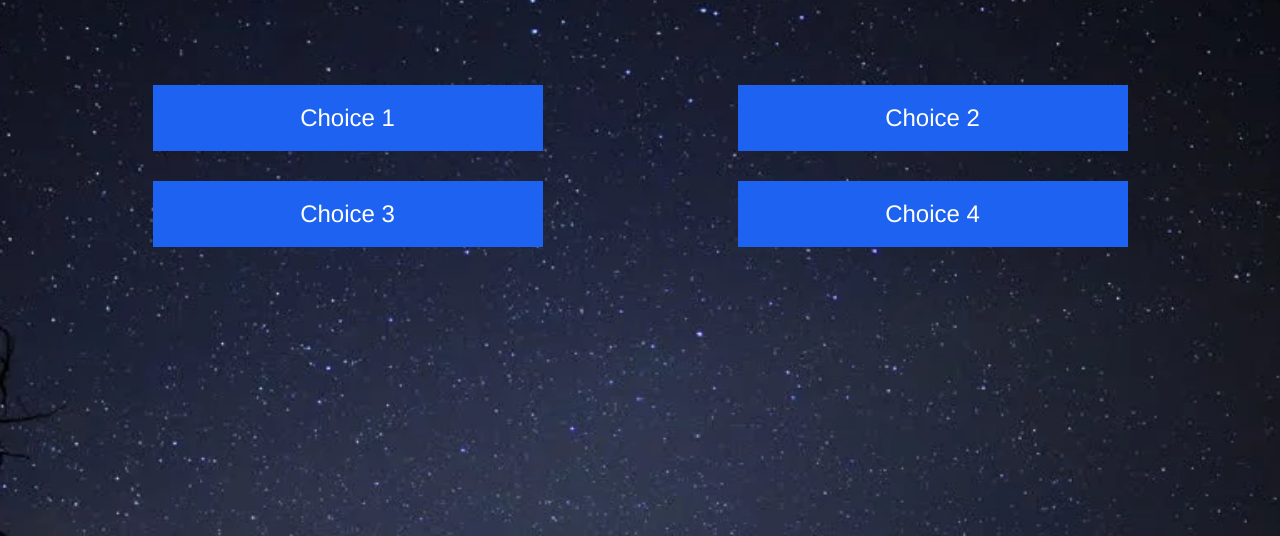
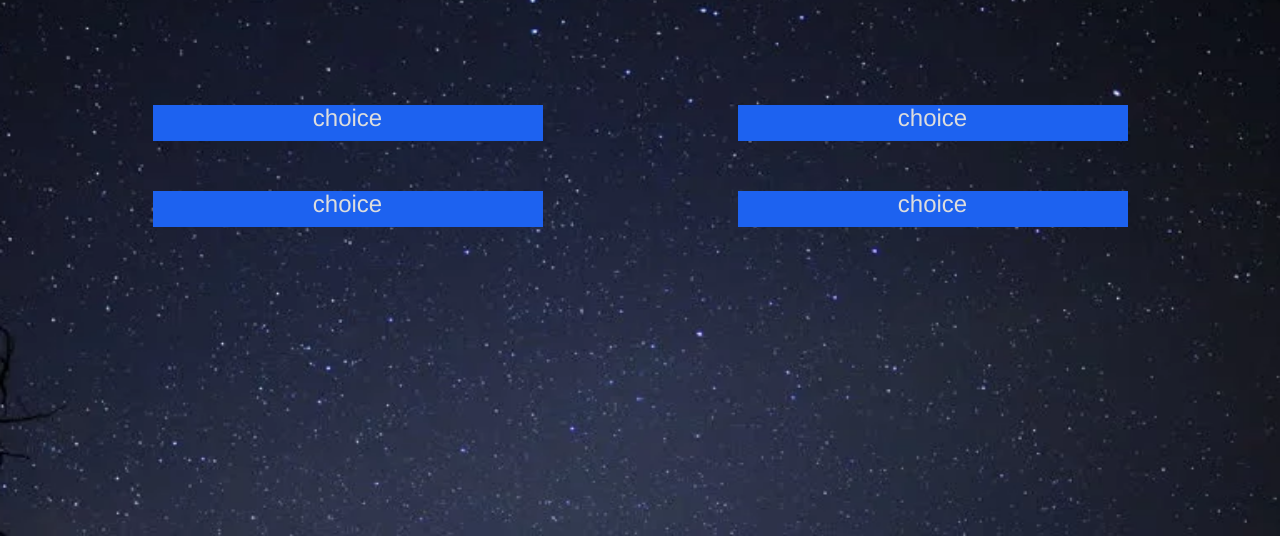
Before and after one commit to rutulpatel/TriviaGame, a plain HTML site: page index.html in a window 1280 px wide. Shown: the part 264-800 px from the top of the page. Drawn offline with nearby package versions, Linux system fonts and the light colour scheme.

Commit message:
Add id tags and changed h3 tags

```diff
--- a/index.html
+++ b/index.html
@@ -26,33 +26,38 @@
                     <h2 class="text-center"><span id="question">Question</span></h2>
                 </div>
             </div>
-            <div class="row">
 
-                <a href="#" class="col-lg-4 col-lg-push-1 col-md-4 col-md-push-1 col-sm-4 col-sm-push-1 col-xs-10 col-xs-push-1 choice_container_left choice" data-bs-hover-animate="pulse">
-                    <h3 class="text-center">Choice 1 </h3>
+            <div class="row text-center">
+                <h3>
+                    <a href="#" class="col-lg-4 col-lg-push-1 col-md-4 col-md-push-1 col-sm-4 col-sm-push-1 col-xs-10 col-xs-push-1 choice_container_left choice" data-bs-hover-animate="pulse" id="choice1">
+                    choice
+                    </a>
+                    <a href="#" class="col-lg-4 col-lg-pull-1 col-md-4 col-md-pull-1 col-sm-4 col-sm-pull-1 col-xs-10 col-xs-pull-1 choice_container_right choice" data-bs-hover-animate="pulse" id="choice2">
+                    choice
+                    </a>
+                </h3>
+            </div>
+            <div class="row text-center">
+                <h3>
+                    <a href="#" class="col-lg-4 col-lg-push-1 col-md-4 col-md-push-1 col-sm-4 col-sm-push-1 col-xs-10 col-xs-push-1 choice_container_left choice" data-bs-hover-animate="pulse" id="choice3">
+                        choice
+                    </a>
+                    <a href="#" class="col-lg-4 col-lg-pull-1 col-md-4 col-md-pull-1 col-sm-4 col-sm-pull-1 col-xs-10 col-xs-pull-1 choice_container_right choice " data-bs-hover-animate="pulse " id="choice4">
+                    choice
                 </a>
-                <a href="#" class="col-lg-4 col-lg-pull-1 col-md-4 col-md-pull-1 col-sm-4 col-sm-pull-1 col-xs-10 col-xs-pull-1 choice_container_right choice" data-bs-hover-animate="pulse">
-                    <h3 class="text-center">Choice 2 </h3>
-                </a>
+                </h3>
             </div>
-            <div class="row">
-                <a href="#" class="col-lg-4 col-lg-push-1 col-md-4 col-md-push-1 col-sm-4 col-sm-push-1 col-xs-10 col-xs-push-1 choice_container_left choice" data-bs-hover-animate="pulse">
-                    <h3 class="text-center">Choice 3</h3>
-                </a>
-                <a href="#" class="col-lg-4 col-lg-pull-1 col-md-4 col-md-pull-1 col-sm-4 col-sm-pull-1 col-xs-10 col-xs-pull-1 choice_container_right choice" data-bs-hover-animate="pulse">
-                    <h3 class="text-center">Choice 4 </h3>
-                </a>
-            </div>
-            <!--<div class="row">
-                <div class="col-md-12 text-center">
-                    <button class="btn btn-success btn-lg" type="submit" style="/*text-align:center;*//*margin:auto;*/padding-right:50px;padding-left:50px;padding-top:10px;padding-bottom:10px;">Submit </button>
+            <!--<div class="row ">
+                <div class="col-md-12 text-center ">
+                    <button class="btn btn-success btn-lg " type="submit " style="/*text-align:center;*//*margin:auto;*/padding-right:50px;padding-left:50px;padding-top:10px;padding-bottom:10px; ">Submit </button>
                 </div>
             </div>-->
         </div>
     </div>
-    <script src="https://cdnjs.cloudflare.com/ajax/libs/jquery/1.12.4/jquery.min.js"></script>
-    <script src="https://cdnjs.cloudflare.com/ajax/libs/twitter-bootstrap/3.3.7/js/bootstrap.min.js"></script>
-    <script src="assets/js/bs-animation.js"></script>
+    <script src="https://cdnjs.cloudflare.com/ajax/libs/jquery/1.12.4/jquery.min.js "></script>
+    <script src="https://cdnjs.cloudflare.com/ajax/libs/twitter-bootstrap/3.3.7/js/bootstrap.min.js "></script>
+    <script src="assets/js/bs-animation.js "></script>
+    <script src="assets/js/script.js "></script>
 </body>
 
 </html>
```
